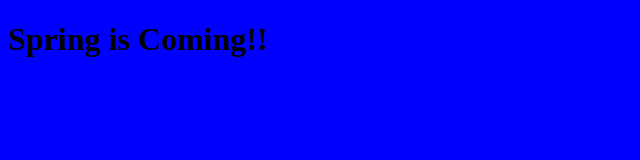
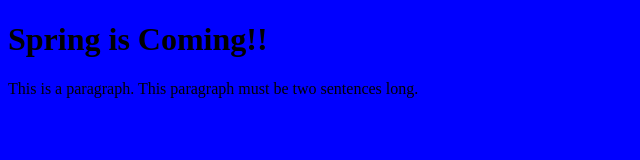
Before and after one commit to JoeyBrosam/GitPracticeSP19, a plain HTML site: page index.html in a window 1280 px wide. Shown: the whole page, without its empty margins (0-640 px from the left). Drawn offline with Linux system fonts and the light colour scheme.

Commit message:
Fixed Paragraph

```diff
--- a/index.html
+++ b/index.html
@@ -6,5 +6,6 @@
 	</head>
 	<body>
 		<h1>Spring is Coming!!</h1>
+		<p>This is a paragraph. This paragraph must be two sentences long.</p>
 	</body>
 </html>
```
